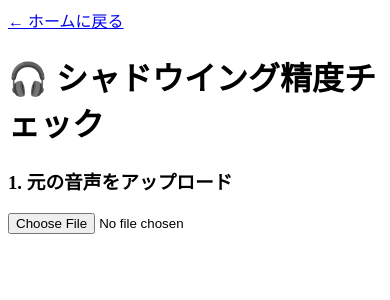
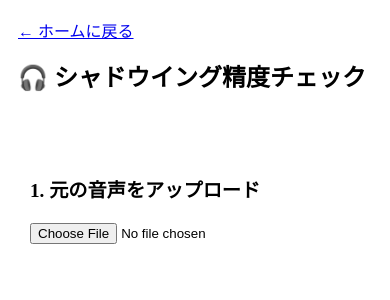
Before and after one commit to kanekop/you-shadow, a Flask app: page /shadowing in a window 390 px wide. Shown: the top 300 px of the page. Run offline with Flask 3, Linux system fonts and the light colour scheme.

Commit message:
Assistant checkpoint: Add responsive styles to shadowing.html
Assistant generated file changes:
- templates/shadowing.html: Make layout responsive

---

User prompt:

Make shadowing.html responsive

Replit-Commit-Author: Assistant
Replit-Commit-Session-Id: 6115afef-133d-43ea-a074-8d244bec965a

```diff
--- a/templates/shadowing.html
+++ b/templates/shadowing.html
@@ -2,7 +2,61 @@
 <html lang="ja">
 <head>
   <meta charset="UTF-8">
+  <meta name="viewport" content="width=device-width, initial-scale=1.0">
   <title>シャドウイング精度チェック</title>
+  <style>
+    .container {
+      padding: 15px;
+    }
+
+    .card {
+      margin: 15px 0;
+      padding: 15px;
+    }
+
+    .button-group {
+      display: flex;
+      flex-wrap: wrap;
+      gap: 10px;
+      margin: 15px 0;
+    }
+
+    .button-group button {
+      flex: 1;
+      min-width: 120px;
+    }
+
+    audio {
+      width: 100%;
+      margin: 10px 0;
+    }
+
+    @media (max-width: 600px) {
+      .container {
+        padding: 10px;
+      }
+
+      .card {
+        padding: 12px;
+      }
+
+      h1 {
+        font-size: 1.5rem;
+      }
+
+      h3 {
+        font-size: 1.2rem;
+      }
+
+      .button-group {
+        flex-direction: column;
+      }
+
+      .button-group button {
+        width: 100%;
+      }
+    }
+  </style>
   <script defer>
     let recorder;
     let chunks = [];
```
